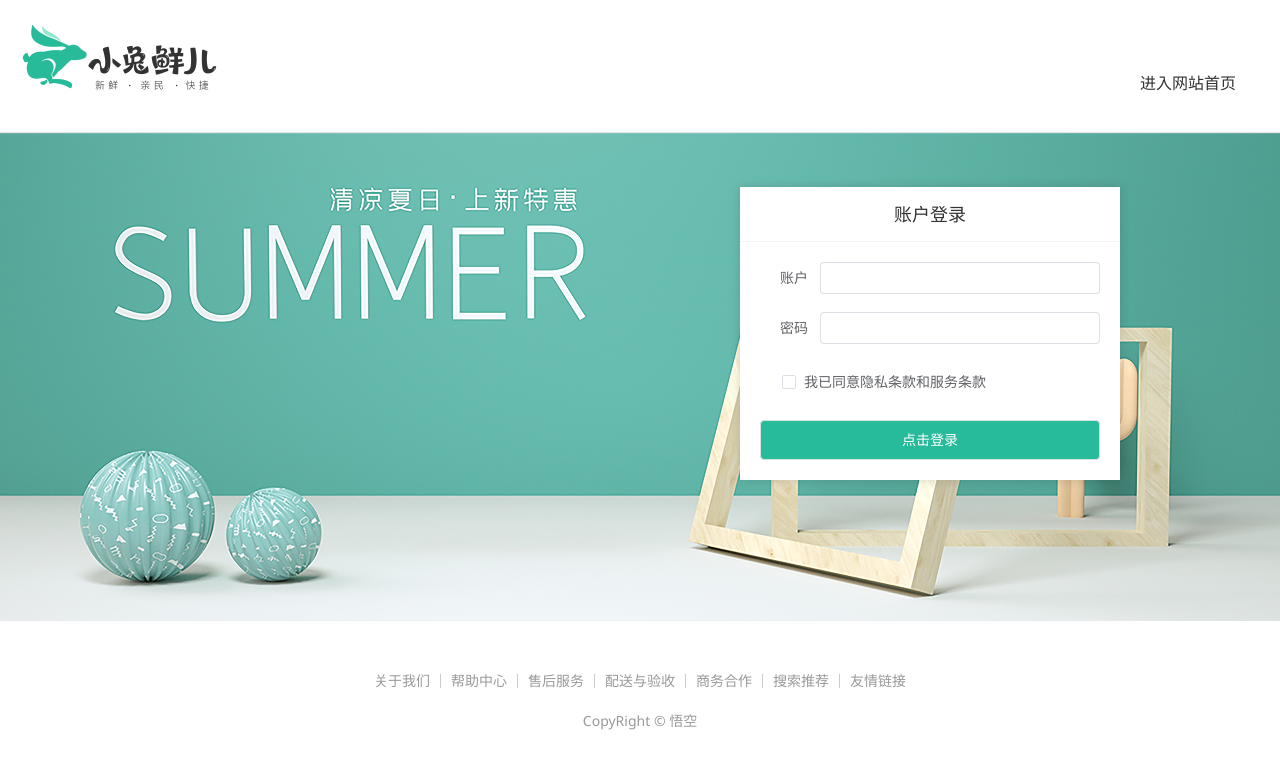
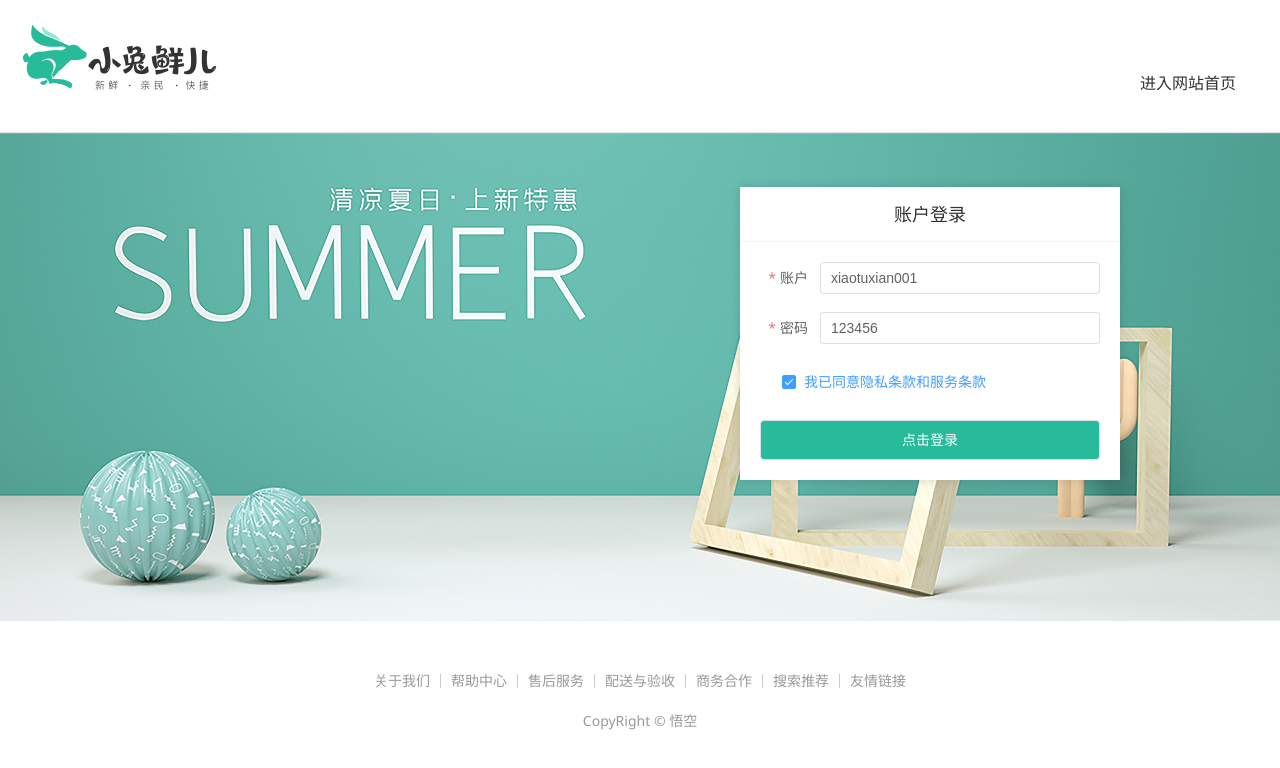
Before and after one commit to yimengqushang/vue3-project, a Vue app: page /login in a window 1280 px wide. Shown: the top 768 px of the page. Built offline with nearby package versions, Linux system fonts and the light colour scheme; a small style sheet from the web is missing.

Commit message:
add(Login):Login and logout

```diff
--- a/package.json
+++ b/package.json
@@ -13,6 +13,7 @@
     "axios": "^1.4.0",
     "element-plus": "^2.3.8",
     "pinia": "^2.1.4",
+    "pinia-plugin-persistedstate": "^3.2.0",
     "vue": "^3.3.4",
     "vue-router": "^4.2.4"
   },
--- /dev/null
+++ b/src/api/user.js
@@ -0,0 +1,13 @@
+// 封装所有和用户相关的接口函数
+import request from '@/utils/http.js';
+
+export const loginAPI = ({ account, password }) => {
+    return request({
+        url: '/login',
+        method: 'POST',
+        data: {
+            account,
+            password
+        }
+    })
+}
--- a/src/main.js
+++ b/src/main.js
@@ -1,8 +1,6 @@
 // import './assets/main.css'
 
 import { createApp } from 'vue'
-import { createPinia } from 'pinia'
-
 import App from './App.vue'
 import router from './router'
 
@@ -10,13 +8,20 @@ import router from './router'
 import '@/style/common.scss'
 
 // 引用懒加载指令插件并注册
-import { lazyPlugin } from '@/directives/index.js';
+import { lazyPlugin } from '@/directives/index.js'
 // 引入全局组件插件
-import { componentPlugin } from '@/components/index.js';
+import { componentPlugin } from '@/components/index.js'
+// 引用pinia-plugin-persistedstate插件
+import { createPinia } from 'pinia'
+import piniaPluginPersistedstate from 'pinia-plugin-persistedstate'
 
 const app = createApp(App)
 
-app.use(createPinia())
+const pinia = createPinia()
+    // 注册持久化插件
+pinia.use(piniaPluginPersistedstate)
+
+app.use(pinia)
 app.use(router)
 app.use(lazyPlugin)
 app.use(componentPlugin)
--- /dev/null
+++ b/src/stores/user.js
@@ -0,0 +1,27 @@
+// 管理用户数据相关
+
+import { defineStore } from 'pinia';
+import { ref } from 'vue';
+import { loginAPI } from '@/api/user.js';
+
+export const useUserStore = defineStore('user', () => {
+    // 1.定义管理用户数据的state
+    const userInfo = ref({})
+        // 2.定义获取接口数据的action函数
+    const getUserInfo = async({ account, password }) => {
+            const res = await loginAPI({ account, password })
+            userInfo.value = res.result
+        }
+        // 退出清除用户信息
+    const clearUserInfo = () => {
+            userInfo.value = {}
+        }
+        // 3.以对象的格式把state和action retrun
+    return {
+        userInfo,
+        getUserInfo,
+        clearUserInfo
+    }
+}, {
+    persist: true,
+})
--- a/src/utils/http.js
+++ b/src/utils/http.js
@@ -1,5 +1,10 @@
 // axios基础的封装
 import axios from 'axios'
+
+import { ElMessage } from 'element-plus'
+import 'element-plus/es/components/message/style/css'
+
+import { useUserStore } from '@/stores/user.js';
 
 const httpInstance = axios.create({
     baseURL: 'http://pcapi-xiaotuxian-front-devtest.itheima.net',
@@ -9,11 +14,23 @@ const httpInstance = axios.create({
 // 拦截器
 // axios请求拦截器
 httpInstance.interceptors.request.use(config => {
+    // 1.从pinia获取token数据
+    const userStore = useUserStore()
+        // 2.按照后端的要求拼接token数据
+    const token = userStore.userInfo.token
+    if (token) {
+        config.headers.Authorization = `Bearer ${token}`
+    }
     return config
 }, e => Promise.reject(e))
 
 // axios响应式拦截器
 httpInstance.interceptors.response.use(res => res.data, e => {
+    // 统一错误提示
+    ElMessage({
+        type: 'warning',
+        message: e.response.data.message
+    })
     return Promise.reject(e)
 })
 
--- a/src/views/Home/components/Goodsitem.vue
+++ b/src/views/Home/components/Goodsitem.vue
@@ -8,7 +8,7 @@ defineProps({
 </script>
 
 <template>
-  <RouterLink to="/" class="goods-item">
+  <RouterLink :to="`/detail/${goods.id}`" class="goods-item">
     <img v-img-lazy="goods.picture" alt="" />
     <p class="name ellipsis">{{ goods.name }}</p>
     <p class="desc ellipsis">{{ goods.desc }}</p>
--- a/src/views/Home/components/HomeCategory.vue
+++ b/src/views/Home/components/HomeCategory.vue
@@ -17,7 +17,7 @@ const categotyStore = useCategoryStore()
           <h4>分类推荐 <small>根据您的购买或浏览记录推荐</small></h4>
           <ul>
             <li v-for="i in item.goods" :key="i.id">
-              <RouterLink to="/">
+              <RouterLink :to="`/detail/${i.id}`">
                 <img :src="i.picture" alt="" />
                 <div class="info">
                   <p class="name ellipsis-2">
--- a/src/views/Home/components/HomeHot.vue
+++ b/src/views/Home/components/HomeHot.vue
@@ -19,7 +19,7 @@ onMounted(() => getHotList())
     <ul class="goods-list">
       <li v-for="item in HotList" :key="item.id">
         <RouterLink to="/">
-          <img v-img-lazy="item.picture" alt="" />
+          <img v-img-lazy="item.picture" :alt="item.alt" />
           <p class="title">{{ item.title }}</p>
           <p class="alt">{{ item.alt }}</p>
         </RouterLink>
--- a/src/views/Home/components/HomeNew.vue
+++ b/src/views/Home/components/HomeNew.vue
@@ -1,5 +1,5 @@
 <script setup>
-import HomePanel from './HomePanel.vue'
+import HomePanel from '@/views/Home/components/HomePanel.vue'
 import { findNewAPI } from '@/api/home.js';
 import { onMounted, ref } from 'vue';
 
--- a/src/views/Layout/components/LayoutNav.vue
+++ b/src/views/Layout/components/LayoutNav.vue
@@ -1,14 +1,28 @@
 <script setup>
+import { useUserStore } from '@/stores/user.js';
+import { useRouter } from 'vue-router';
+
+const useStore = useUserStore()
+const router = useRouter()
+
+const confirm = () => {
+  // console.log('用户要退出登录了');
+  // 退出登录业务逻辑实现
+  // 1.清除用户信息,触发action
+  useStore.clearUserInfo()
+  // 2.跳转登录页
+  router.replace({ path: '/login' })
+}
 
 </script>
 <template>
   <nav class="app-topnav">
     <div class="container">
       <ul>
-        <template v-if="false">
-          <li><a href="javascript:;"><i class="iconfont icon-user"></i>周杰伦</a></li>
+        <template v-if="useStore.userInfo.token">
+          <li><a href="javascript:;"><i class="iconfont icon-user"></i>{{ useStore.userInfo.account }}</a></li>
           <li>
-            <el-popconfirm title="确认退出吗?" confirm-button-text="确认" cancel-button-text="取消">
+            <el-popconfirm @confirm="confirm" title="确认退出吗?" confirm-button-text="确认" cancel-button-text="取消">
               <template #reference>
                 <a href="javascript:;">退出登录</a>
               </template>
--- a/src/views/Login/index.vue
+++ b/src/views/Login/index.vue
@@ -1,4 +1,65 @@
 <script setup>
+import { ref } from 'vue';
+import { ElMessage } from 'element-plus'
+import 'element-plus/es/components/message/style/css'
+import { useRouter } from 'vue-router';
+// 表单校验（账号名+密码）
+import { useUserStore } from '@/stores/user.js';
+
+const router = useRouter()
+
+
+// 1、准备表单对象
+const form = ref({
+  account: 'xiaotuxian001',
+  password: '123456',
+  agree: true,
+})
+
+// 2、准备规则对象
+const rules = {
+  account: [
+    { required: true, message: '用户名不能为空', trigger: 'blur' }
+  ],
+  password: [
+    { required: true, message: '密码不能为空', trigger: 'blur' },
+    { min: 6, max: 14, required: true, message: '密码必须为4~16位', trigger: 'blur' }
+  ],
+  agree: [
+    {
+      validator: (rule, value, callback) => {
+        // 自定义校验逻辑
+        // 勾选就通过 不勾选就不通过
+        if (value) {
+          callback()
+        } else {
+          callback(new Error('请勾选协议'))
+        }
+      }
+    }
+  ],
+}
+
+// 3、获取form实例
+const formRef = ref(null)
+const useStore = useUserStore()
+const doLogin = async () => {
+  const { account, password } = form.value
+  // 调用实例方法
+  formRef.value.validate(async (valid) => {
+    // valid:所有表单都通过校验 才为true
+    console.log(valid);
+    // 以valid做为判断条件 如果通过校验才执行登录逻辑
+    if (valid) {
+      // TODO LOGIN
+      await useStore.getUserInfo({ account, password })
+      // 1、提示用户
+      ElMessage({ type: 'success', message: '登录成功' })
+      // 2、跳转首页
+      router.replace({ path: '/' })
+    }
+  })
+}
 
 </script>
 
@@ -24,25 +85,24 @@
         </nav>
         <div class="account-box">
           <div class="form">
-            <el-form label-position="right" label-width="60px" status-icon>
-              <el-form-item label="账户">
-                <el-input />
+            <el-form ref="formRef" :model="form" :rules="rules" label-position="right" label-width="60px" status-icon>
+              <el-form-item prop="account" label="账户">
+                <el-input v-model="form.account" />
               </el-form-item>
-              <el-form-item label="密码">
-                <el-input />
+              <el-form-item prop="password" label="密码">
+                <el-input v-model="form.password" />
               </el-form-item>
-              <el-form-item label-width="22px">
-                <el-checkbox size="large">
+              <el-form-item prop="agree" label-width="22px">
+                <el-checkbox size="large" v-model="form.agree">
                   我已同意隐私条款和服务条款
                 </el-checkbox>
               </el-form-item>
-              <el-button size="large" class="subBtn">点击登录</el-button>
+              <el-button size="large" class="subBtn" @click="doLogin">点击登录</el-button>
             </el-form>
           </div>
         </div>
       </div>
     </section>
-
     <footer class="login-footer">
       <div class="container">
         <p>
```
Also changed, not shown: 1 other file (tests, documents, lock files or other folders).
